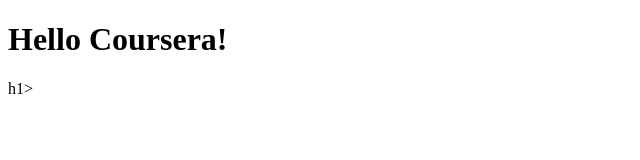
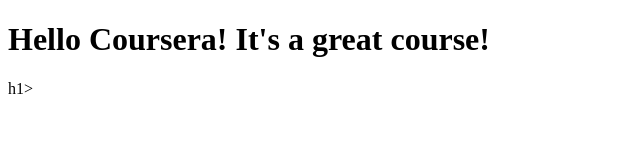
Before and after one commit to rydem/coursera-test, a plain HTML site: page site/index.html in a window 1280 px wide. Shown: the whole page, without its empty margins (0-640 px from the left). Drawn offline with Linux system fonts and the light colour scheme.

Commit message:
Small addition to our page content.

```diff
--- a/site/index.html
+++ b/site/index.html
@@ -1,9 +1,9 @@
 <!DOCTYPE html>
 <html>
 <head>
-	<title>Hello Coursera</title>
+	<title>Hello Coursera!</title>
 </head>
 <body>
-<h1>Hello Coursera!</h1>h1>
+<h1>Hello Coursera! It's a great course!</h1>h1>
 </body>
 </html>
```
